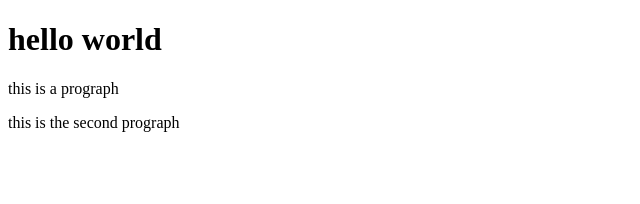
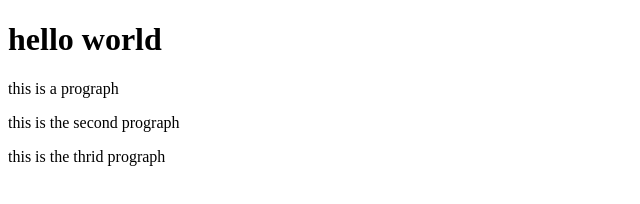
Before and after one commit to xiaoyan0417/CourseraTest, a website: page index.html in a window 1280 px wide. Shown: the whole page, without its empty margins (0-640 px from the left). Drawn offline with Linux system fonts and the light colour scheme.

Commit message:
fourth commit

```diff
--- a/index.html
+++ b/index.html
@@ -9,5 +9,6 @@
     <h1>hello world</h1>
     <p>this is a prograph</p>
     <p>this is the second prograph</p>
+    <p>this is the thrid prograph</p>
 </body>
 </html>
```
Also changed, not shown: package.json (added, +23 -0 lines), 2 other files.
